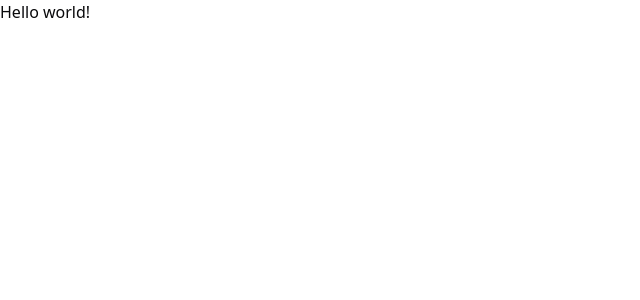
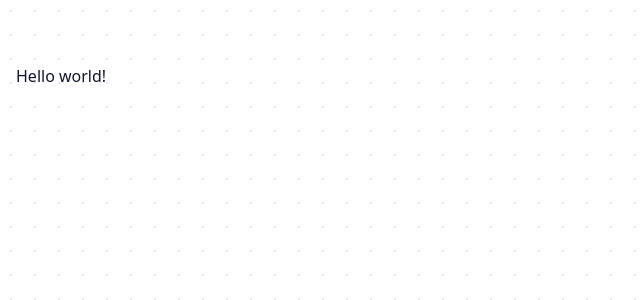
Before and after one commit to nishantb06/website-v2, a Next.js app: page / in a window 1280 px wide. Shown: the top 300 px of the page, without its empty margins (0-640 px from the left). Built offline with nearby package versions, Linux system fonts and the light colour scheme.

Commit message:
feat:dotted background

```diff
--- a/app/globals.css
+++ b/app/globals.css
@@ -4,7 +4,7 @@
 @layer base {
   :root {
     --background: 0 0% 100%;
-    --foreground: 240 10% 3.9%;
+    --foreground: 222.2 47.4% 11.2%;
     --card: 0 0% 100%;
     --card-foreground: 240 10% 3.9%;
     --popover: 0 0% 100%;
@@ -62,3 +62,15 @@
     @apply bg-background text-foreground;
   }
 }
+
+@layer utilities {
+  .dotted-background {
+    background-image: radial-gradient(#e5e7eb 1px, transparent 1px);
+    background-size: 24px 24px;
+    background-position: -1px -1px;
+  }
+
+  .dark .dotted-background {
+    background-image: radial-gradient(rgba(255, 255, 255, 0.1) 1px, transparent 1px);
+  }
+}
--- a/app/page.tsx
+++ b/app/page.tsx
@@ -1,7 +1,9 @@
 export default function Home() {
   return (
-    <main>
-      <div>Hello world!</div>
+    <main className="min-h-screen dotted-background bg-background">
+      <div className="container mx-auto px-4 py-16">
+        <div>Hello world!</div>
+      </div>
     </main>
   );
 }
```
